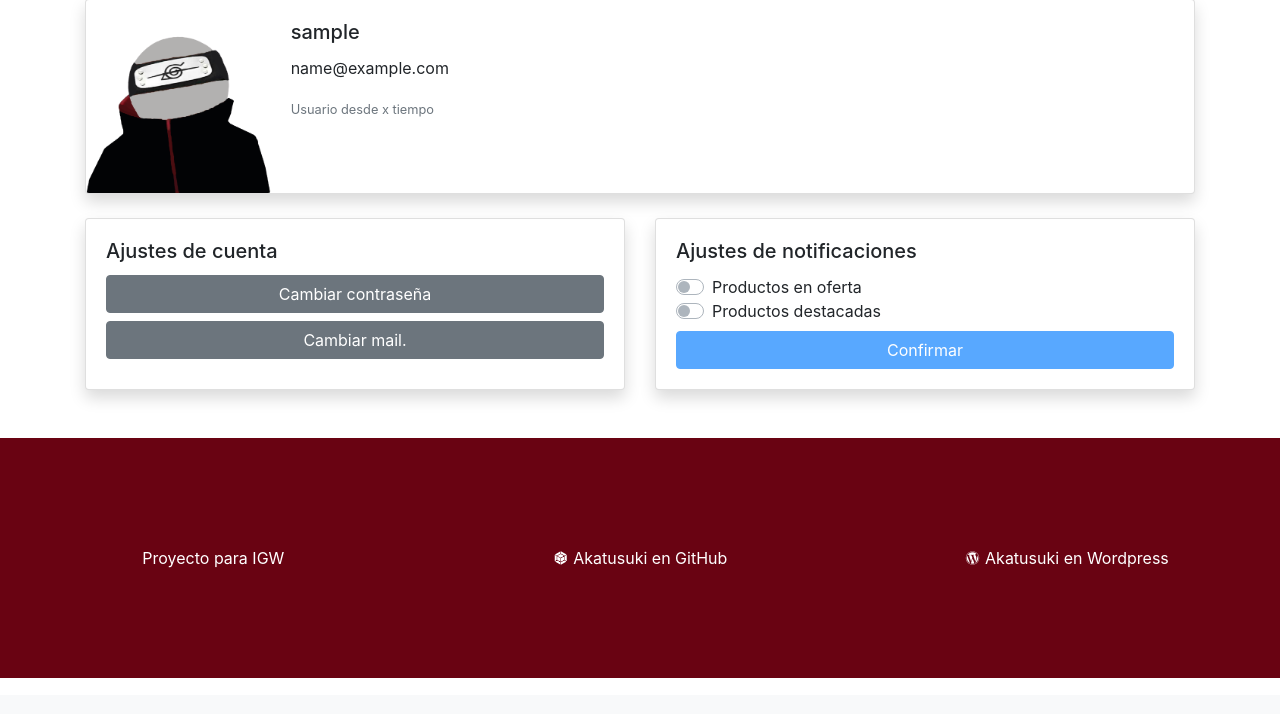
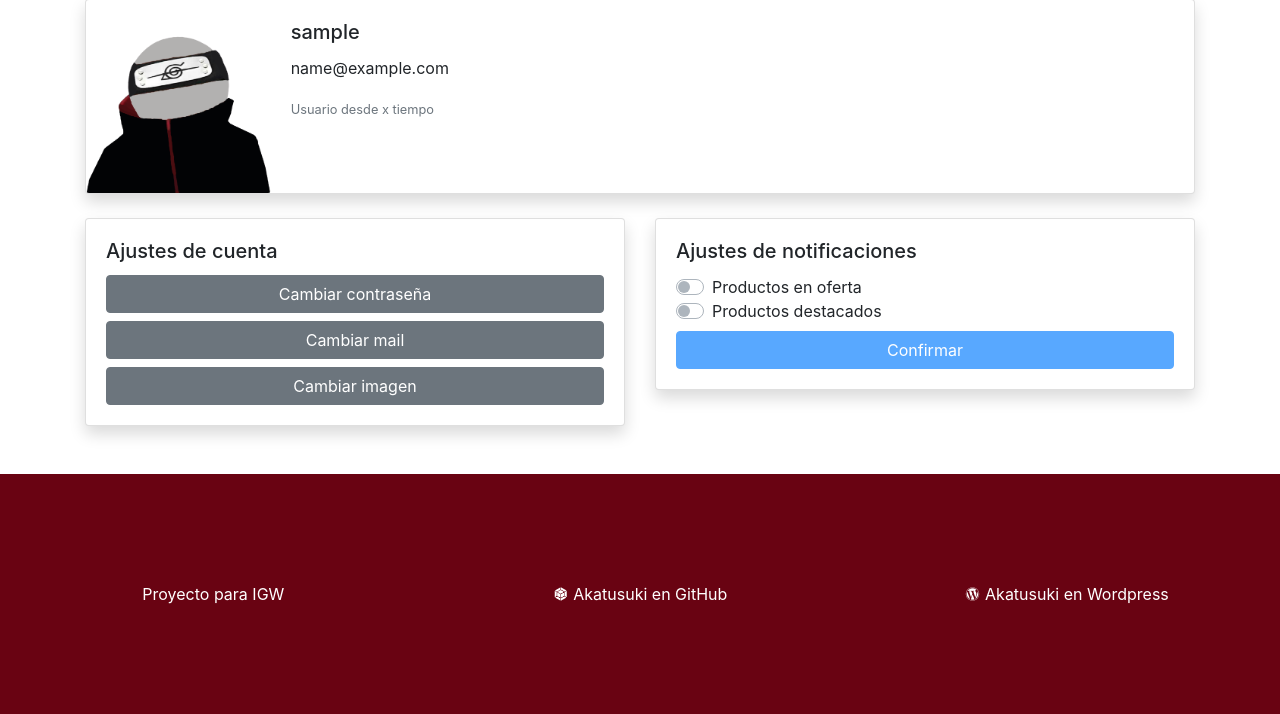
Before and after one commit to AkatsukiTracker/AkatsukiTracker, a Django app: page /tracker/profile/ in a window 1280 px wide. Shown: the part 105-819 px from the top of the page. Before the commit the page ends 783 px from the top, so only its background shows below. Run offline with Django 3.2, Linux system fonts and the light colour scheme; the visitor is signed in with stand-in values (Sample User, id 1); data comes from the database, SQL or seed files in the repository; some libraries are stand-ins or nearby versions.

Commit message:
profile settings

```diff
--- /dev/null
+++ b/akatsuki/static/js/profile.js
@@ -0,0 +1,14 @@
+window.addEventListener('load', function() {
+  // Fetch all the forms we want to apply custom Bootstrap validation styles to
+  var forms = document.getElementsByClassName('needs-validation');
+  // Loop over them and prevent submission
+  var validation = Array.prototype.filter.call(forms, function(form) {
+    form.addEventListener('submit', function(event) {
+      if (form.checkValidity() === false) {
+        event.preventDefault();
+        event.stopPropagation();
+      }
+      form.classList.add('was-validated');
+    }, false);
+  });
+}, false);
--- a/akatsuki/templates/home/template.html
+++ b/akatsuki/templates/home/template.html
@@ -15,6 +15,8 @@
   <link rel="stylesheet" href="https://cdn.jsdelivr.net/npm/bootstrap@4.5.3/dist/css/bootstrap.min.css" integrity="sha384-TX8t27EcRE3e/ihU7zmQxVncDAy5uIKz4rEkgIXeMed4M0jlfIDPvg6uqKI2xXr2" crossorigin="anonymous">
   <script defer src="https://code.jquery.com/jquery-3.5.1.slim.min.js" integrity="sha384-DfXdz2htPH0lsSSs5nCTpuj/zy4C+OGpamoFVy38MVBnE+IbbVYUew+OrCXaRkfj" crossorigin="anonymous"></script>
   <script defer src="https://cdn.jsdelivr.net/npm/bootstrap@4.5.3/dist/js/bootstrap.bundle.min.js" integrity="sha384-ho+j7jyWK8fNQe+A12Hb8AhRq26LrZ/JpcUGGOn+Y7RsweNrtN/tE3MoK7ZeZDyx" crossorigin="anonymous"></script>
+
+  {% block script %}{% endblock %}
 
 </head>
 
--- a/akatsuki/templates/tracker/index.html
+++ b/akatsuki/templates/tracker/index.html
@@ -3,14 +3,16 @@
 {% block title %}Mis productos{% endblock %}
 {% block script %}
 <script type="text/javascript">
+
   {% autoescape off %}
     const productos = {{ productos_json }}
     const links = {{ links }}
     const historiales = {{ historiales }}
-
   {% endautoescape %}
 
 </script>
+
+<script defer type="text/javascript" src="{% static 'js/tracker.js' %}"></script>
 {% endblock %}
 {% block content %}
 
--- a/akatsuki/templates/tracker/profile.html
+++ b/akatsuki/templates/tracker/profile.html
@@ -1,6 +1,13 @@
 {% extends "tracker/template.html" %}
 {% load static %}
 {% block title %}Mis productos{% endblock %}
+
+{% block script %}
+
+<script defer type="text/javascript" src="{% static 'js/profile.js' %}"></script>
+
+{% endblock %}
+
 {% block content %}
 <div class="container-fluid">
   <div class="container-xl">
@@ -22,8 +29,6 @@
           </div>
         </div>
       </div>
-
-
     </div>
     <div class="row mt-4">
       <div class="col-12 col-sm-6">
@@ -34,7 +39,10 @@
               Cambiar contraseña
             </button>
             <button type="button" class="btn btn-secondary btn-block" data-toggle="modal" data-target="#modal-email">
-              Cambiar mail.
+              Cambiar mail
+            </button>
+             <button type="button" class="btn btn-secondary btn-block" data-toggle="modal" data-target="#modal-picture">
+              Cambiar imagen
             </button>
           </div>
         </div>
@@ -50,9 +58,8 @@
               </div>
               <div class="custom-control custom-switch">
                 <input type="checkbox" class="custom-control-input" id="check-destacados">
-                <label class="custom-control-label" for="check-destacados">Productos destacadas</label>
+                <label class="custom-control-label" for="check-destacados">Productos destacados</label>
               </div>
-
             </form>
             <button type="button" class="btn btn-primary btn-block mt-2" disabled>
               Confirmar
@@ -64,65 +71,103 @@
   </div>
 </div>
 
-<!-- Modal -->
 <div class="modal fade" id="modal-email" tabindex="-1" aria-labelledby="exampleModalLabel" aria-hidden="true">
   <div class="modal-dialog">
     <div class="modal-content">
       <div class="modal-header">
-        <h5 class="modal-title" id="exampleModalLabel">Modal title</h5>
+        <h5 class="modal-title" id="exampleModalLabel">Cambiar mail</h5>
         <button type="button" class="close" data-dismiss="modal" aria-label="Close">
           <span aria-hidden="true">&times;</span>
         </button>
       </div>
       <div class="modal-body">
-        <form>
+        <form id="form-email" method="POST" class="needs-validation" novalidate>
           <div class="form-group">
             <label >Nueva direccion</label>
-            <input type="email" class="form-control" required >
+            <input type="email" class="form-control" required>
+            <div class="invalid-feedback">
+              Ingresa un correo valido.
+            </div>
             <small id="emailHelp" class="form-text text-muted">Recibiras un correo notificando el cambio</small>
           </div>
         </form>
       </div>
       <div class="modal-footer">
         <button type="button" class="btn btn-secondary" data-dismiss="modal">Cancelar</button>
-        <button type="button" class="btn btn-primary">Cambiar mail</button>
+        <button type="submit" form="form-email" class="btn btn-primary">Cambiar mail</button>
       </div>
     </div>
   </div>
 </div>
 
-<!-- Modal -->
-<div class="modal fade" id="modal-password" tabindex="-1" aria-labelledby="exampleModalLabel" aria-hidden="true">
+<div class="modal fade" id="modal-password" tabindex="-1">
   <div class="modal-dialog">
     <div class="modal-content">
       <div class="modal-header">
-        <h5 class="modal-title" id="exampleModalLabel">Modal title</h5>
+        <h5 class="modal-title">Cambio de contraseña</h5>
         <button type="button" class="close" data-dismiss="modal" aria-label="Close">
           <span aria-hidden="true">&times;</span>
         </button>
       </div>
       <div class="modal-body">
-        <form>
+        <form id="form-password" method="POST" class="needs-validation" novalidate>
           <div class="form-group">
             <label>Contraseña actual</label>
             <input type="password" class="form-control" id="input-oldPassword" required>
+            <div class="invalid-feedback">
+              Ingresa una contraseña valida.
+            </div>
             <small class="form-text text-muted"></small>
           </div>
           <div class="form-group mt-4">
             <label>Nueva contraseña</label>
             <input type="password" class="form-control" id="input-newPassword1" name="password1" required>
+            <div class="invalid-feedback">
+              Ingresa una contraseña valida.
+            </div>
             <small class="form-text text-muted"></small>
           </div>
           <div class="form-group">
             <label>Repite tu nueva contraseña</label>
             <input type="password" class="form-control" id="input-newPassword2" name="password2" required>
+            <div class="invalid-feedback">
+              Ingresa una contraseña valida.
+            </div>
             <small class="form-text text-muted"></small>
           </div>
         </form>
       </div>
       <div class="modal-footer">
         <button type="button" class="btn btn-secondary" data-dismiss="modal">Cancelar</button>
-        <button type="button" class="btn btn-primary">Cambiar contraseña</button>
+        <button type="submit" form="form-password" class="btn btn-primary">Cambiar contraseña</button>
+      </div>
+    </div>
+  </div>
+</div>
+
+<div class="modal fade" id="modal-picture" tabindex="-1" aria-labelledby="exampleModalLabel" aria-hidden="true">
+  <div class="modal-dialog">
+    <div class="modal-content">
+      <div class="modal-header">
+        <h5 class="modal-title" id="exampleModalLabel">Cambio de imagen</h5>
+        <button type="button" class="close" data-dismiss="modal" aria-label="Close">
+          <span aria-hidden="true">&times;</span>
+        </button>
+      </div>
+      <div class="modal-body">
+        <form id="form-picture" method="POST" action="/tracker/profile_picture" class="needs-validation" novalidate>
+          <div class="custom-file">
+            <input type="file" class="custom-file-input" name="picture">
+            <label class="custom-file-label" for="customFile" accept="image/*" required>Escoger imagen</label>
+            <div class="invalid-feedback">
+              Sube una imagen valida.
+            </div>
+          </div>
+        </form>
+      </div>
+      <div class="modal-footer">
+        <button type="button" class="btn btn-secondary" data-dismiss="modal">Cancelar</button>
+        <button type="submit" form="form-picture" class="btn btn-primary">Cambiar imagen</button>
       </div>
     </div>
   </div>
```
